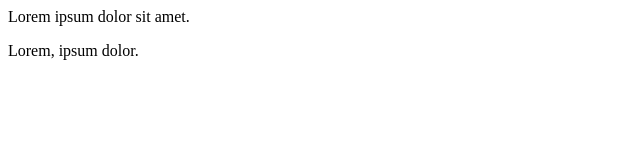
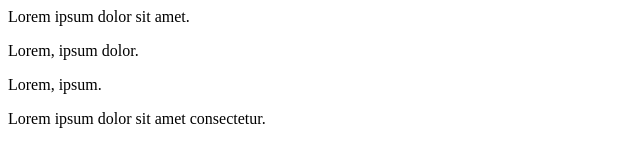
Before and after one commit to Anmol21111/gitdemoclass, a plain HTML site: page localRepo/index.html in a window 1280 px wide. Shown: the whole page, without its empty margins (0-640 px from the left). Drawn offline with Linux system fonts and the light colour scheme.

Commit message:
add new initial files

```diff
--- a/localRepo/index.html
+++ b/localRepo/index.html
@@ -1,2 +1,4 @@
 <p>Lorem ipsum dolor sit amet.</p>
 <p>Lorem, ipsum dolor.</p>
+<p>Lorem, ipsum.</p>
+<p>Lorem ipsum dolor sit amet consectetur.</p>
```
